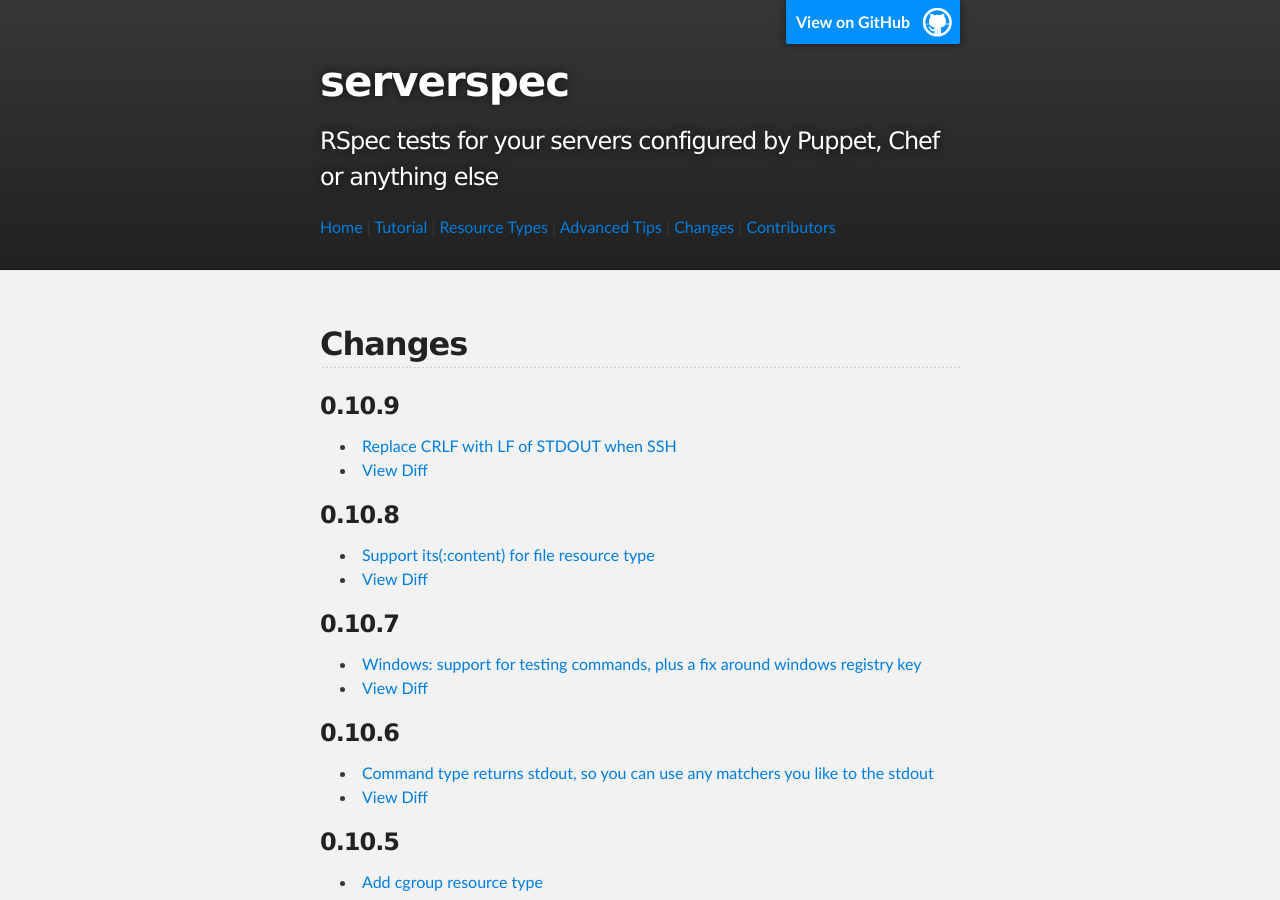
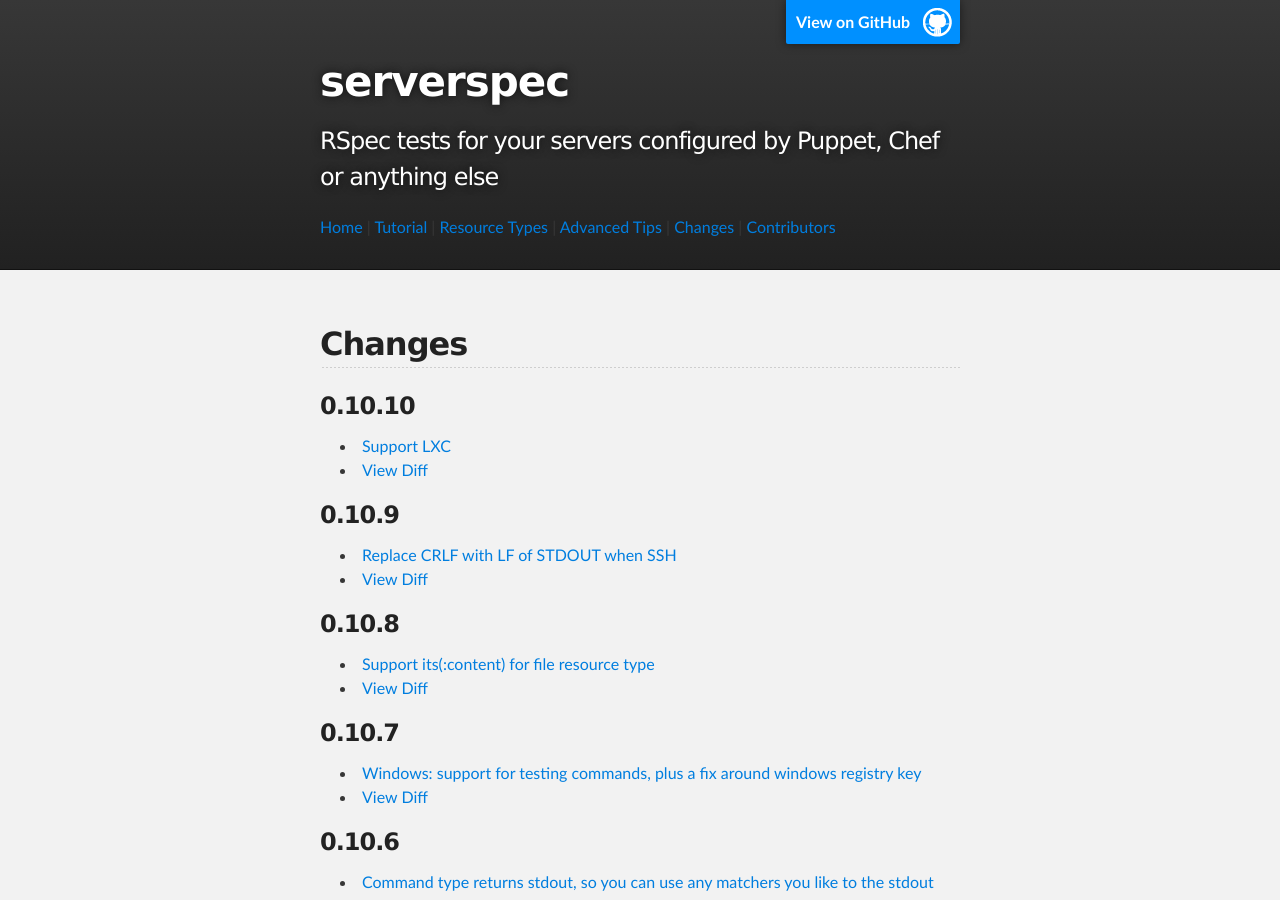
Before and after one commit to serverspec/serverspec.github.io, a Jekyll site: the page built from changes.md, in a window 1280 px wide and 900 px high. Built offline with Jekyll 4.4.1, drawn with Linux system fonts in a browser that asks for light colours; Markdown is read by kramdown in place of the engine named in the settings.

Commit message:
Add changes of v0.10.10

```diff
--- a/changes.md
+++ b/changes.md
@@ -4,6 +4,11 @@ title: Changes
 ---
 
 ## Changes
+
+### 0.10.10
+
+ * [Support LXC](https://github.com/serverspec/serverspec/pull/285)
+ * [View Diff](https://github.com/serverspec/serverspec/compare/v0.10.9...v0.10.10)
 
 ### 0.10.9
 
```
